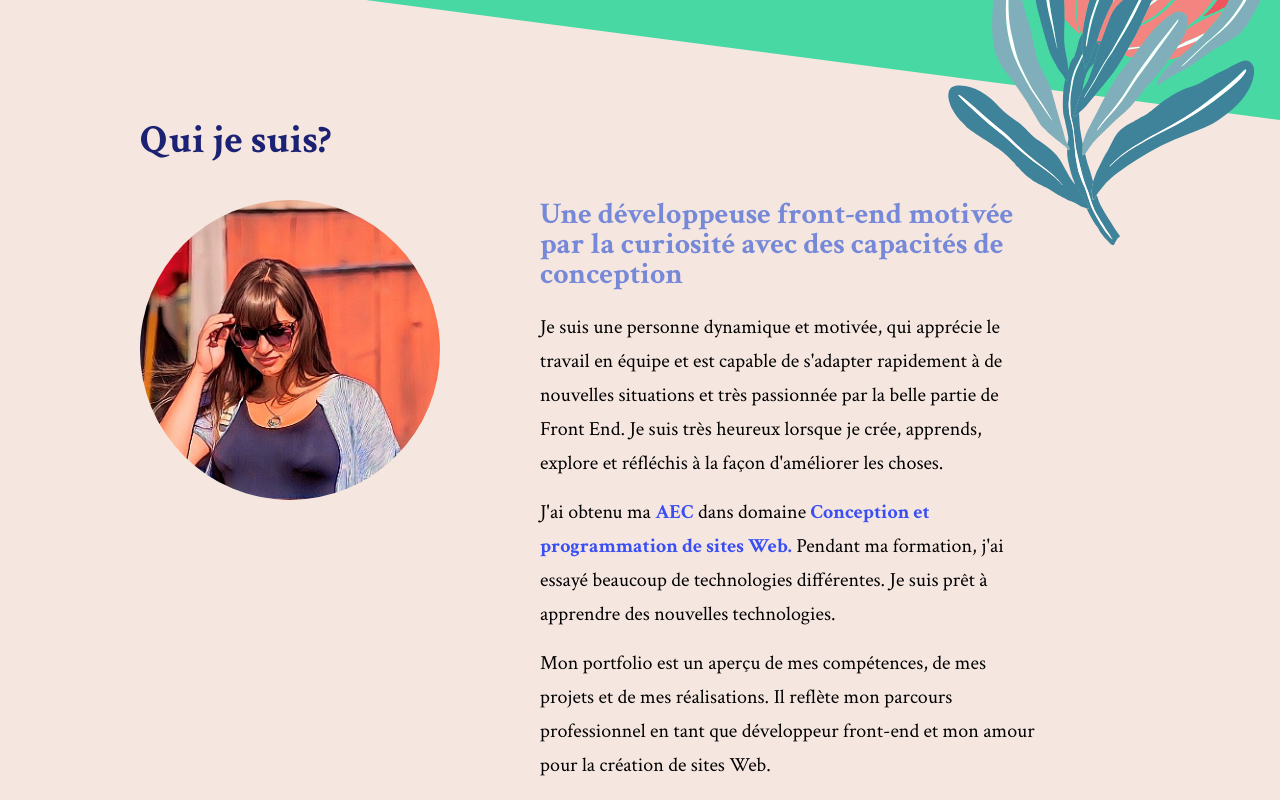
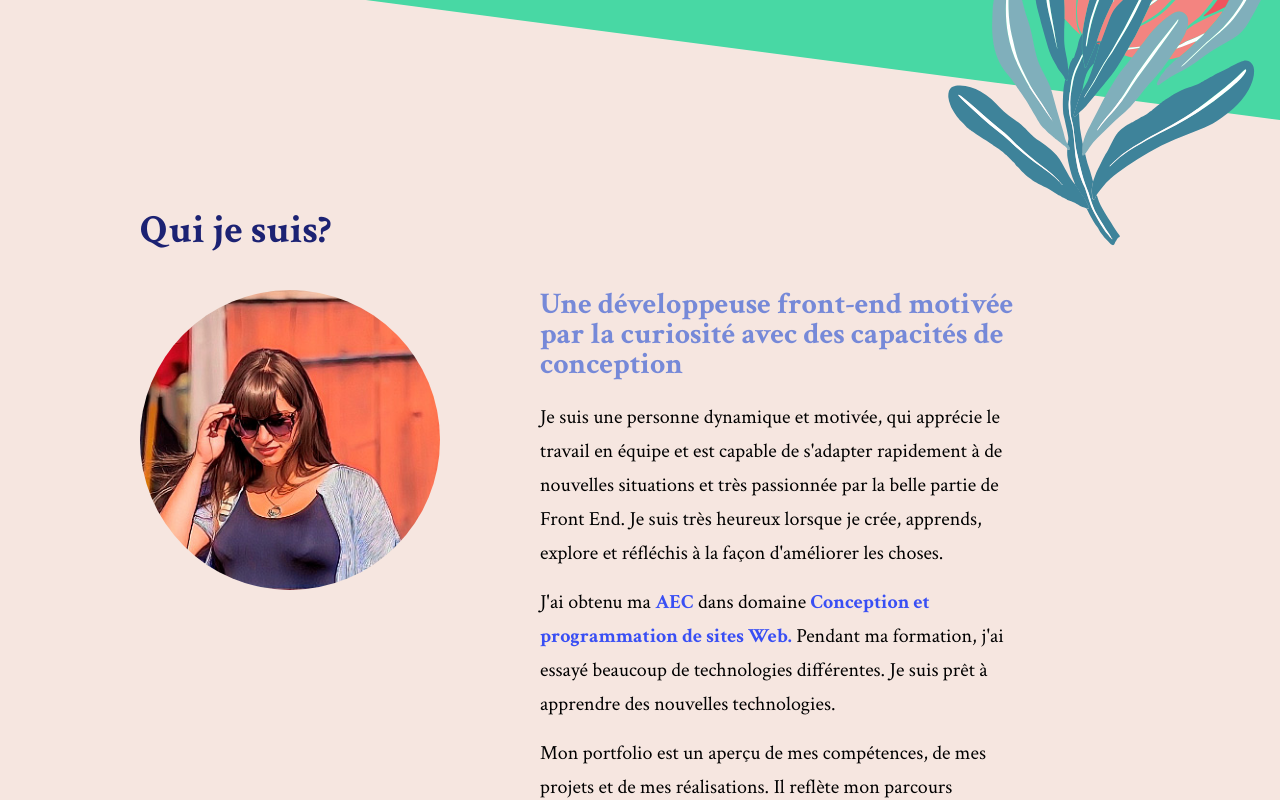
Before and after one commit to Yuliya33/portfolio, a React (Create React App) app: page / in a window 1280 px wide. Shown: the part 680-1480 px from the top of the page. Built offline with nearby package versions, Linux system fonts and the light colour scheme.

Commit message:
ajout de padding

```diff
--- a/src/components/About.module.scss
+++ b/src/components/About.module.scss
@@ -1,6 +1,7 @@
 .about{
     background-color: #f6e6e0;
     height: 100vh;
+    padding-top: 90px;
     .title{
         h1{
             color: #1c2273;
```
